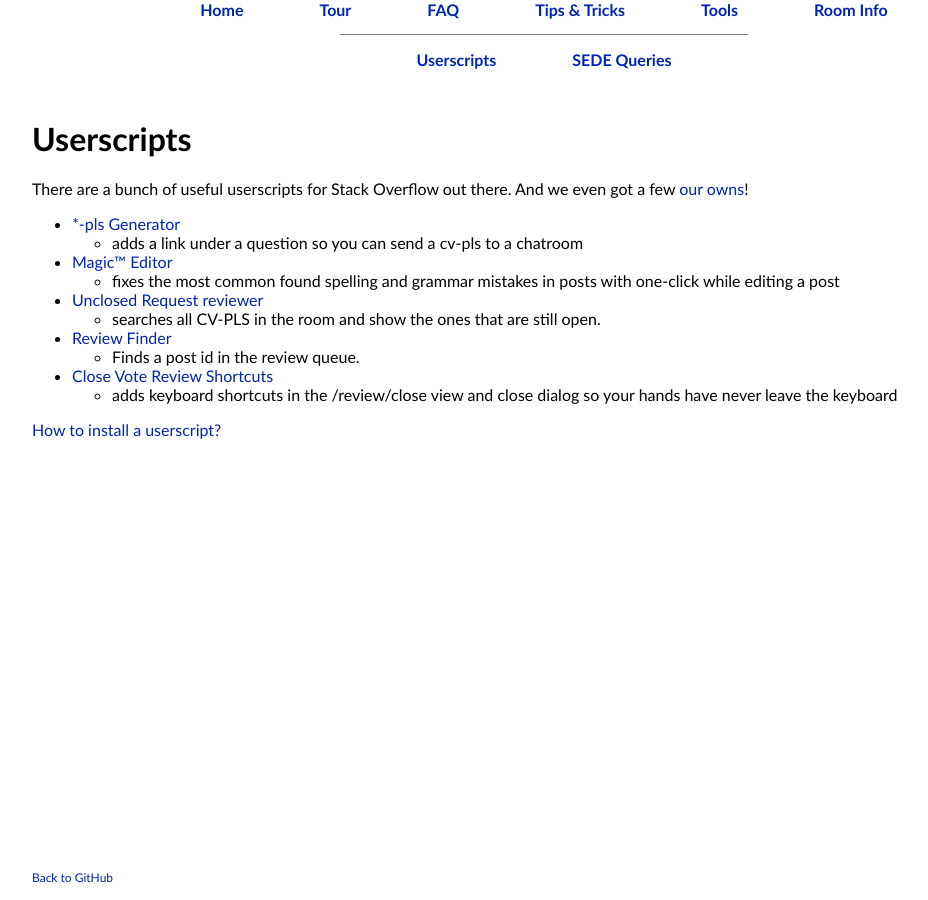
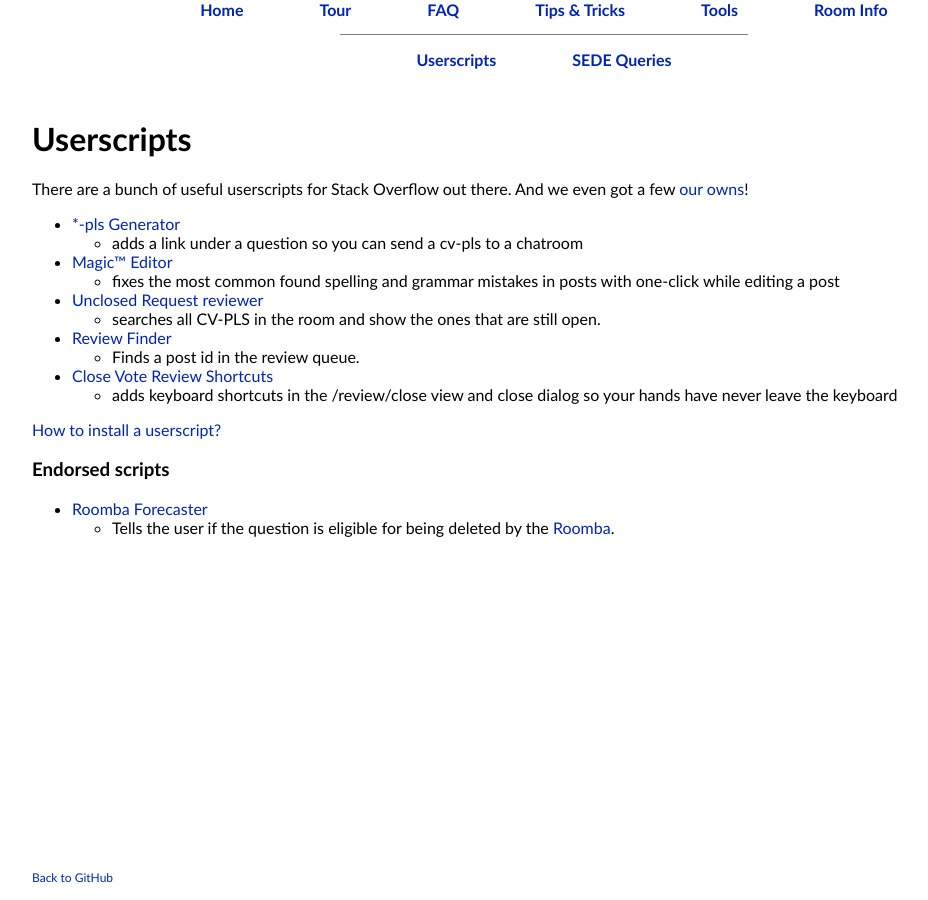
Before and after one commit to SO-Close-Vote-Reviewers/SO-Close-Vote-Reviewers.github.io, a Jekyll site: the page built from tools/_posts/2016-06-05-userscripts.md, in a window 1280 px wide. Shown: the whole page, without its empty margins (96-1024 px from the left). Built offline with Jekyll 4.4.1, drawn with Linux system fonts in a browser that asks for light colours.

Commit message:
added roomba forecaster

```diff
--- a/tools/_posts/2016-06-05-userscripts.md
+++ b/tools/_posts/2016-06-05-userscripts.md
@@ -22,3 +22,8 @@ There are a bunch of useful userscripts for Stack Overflow out there. And we eve
    - adds keyboard shortcuts in the /review/close view and close dialog so your hands have never leave the keyboard
 
 [How to install a userscript?](https://greasyfork.org/en/help/installing-user-scripts)
+
+### Endorsed scripts
+
+ - [Roomba Forecaster](https://github.com/makyen/StackExchange-userscripts/tree/master/Roomba-Forecaster)
+   - Tells the user if the question is eligible for being deleted by the [Roomba](http://stackoverflow.com/help/roomba).
```
